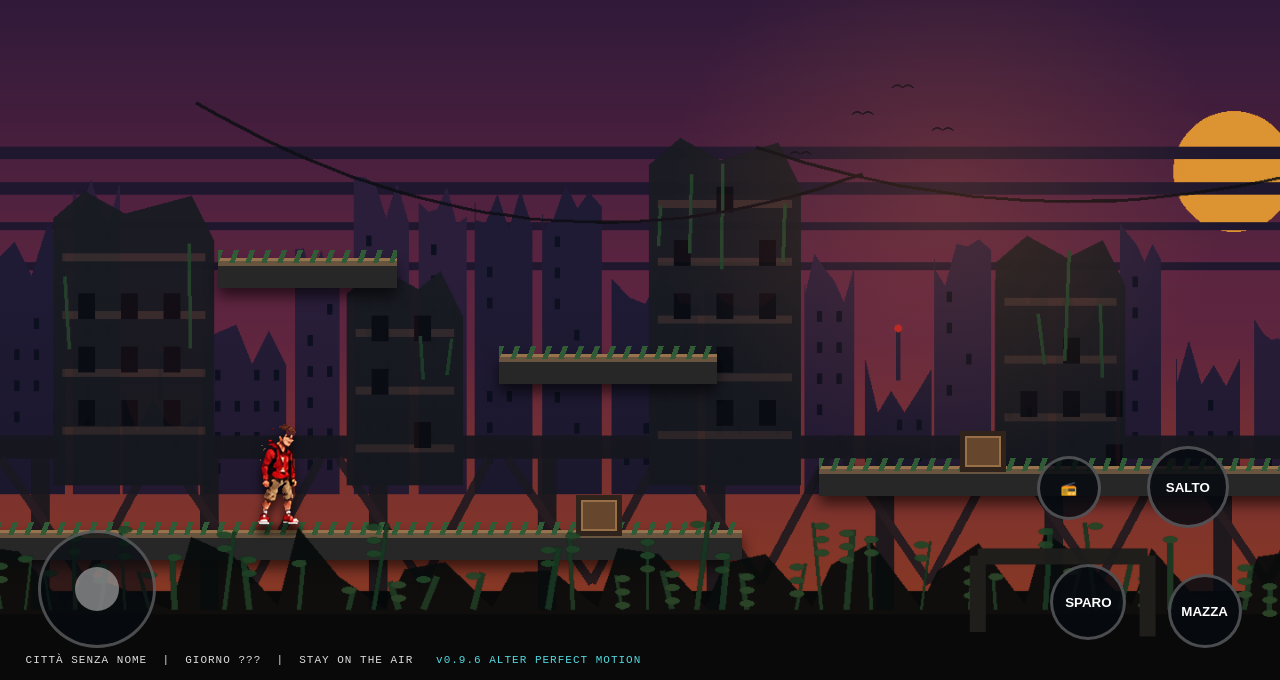
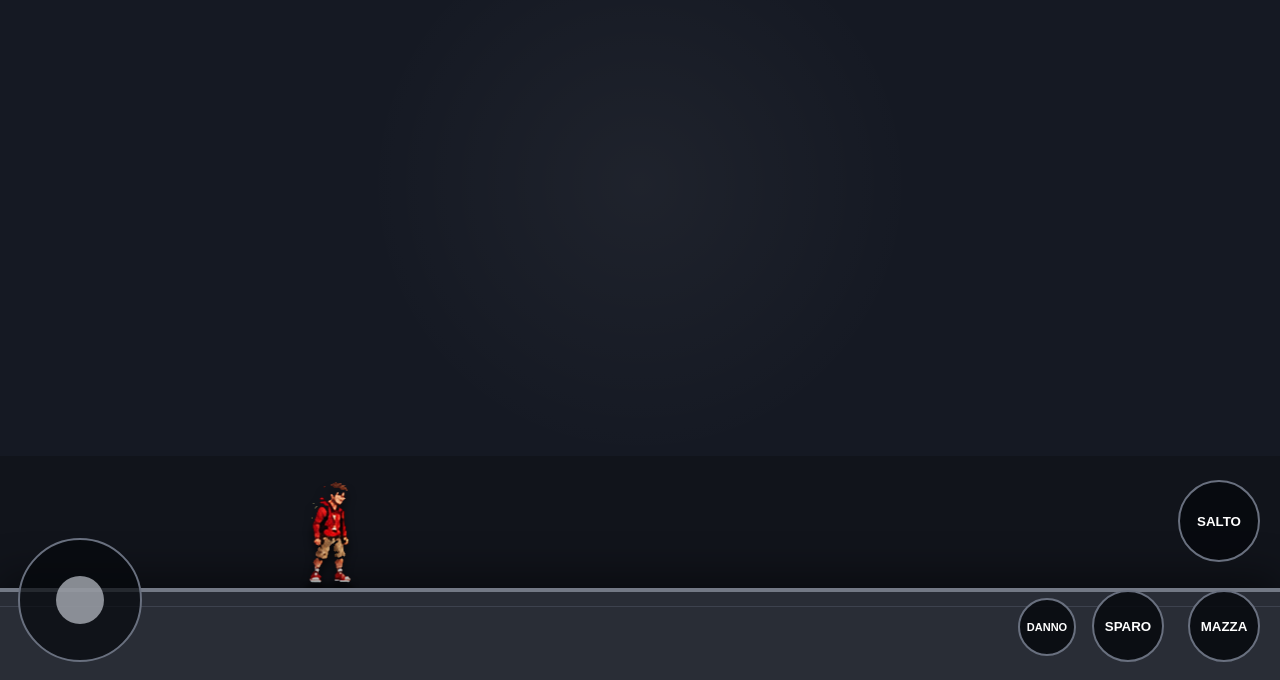
Before and after one commit to Alter93/Eco-Solitario, a plain HTML site: page index.html in a window 1280 px wide. Shown: the part 120-800 px from the top of the page. Drawn offline with Linux system fonts and the light colour scheme.

Commit message:
Add files via upload

```diff
--- a/index.html
+++ b/index.html
@@ -1,57 +1,320 @@
-<!doctype html><html lang="it"><head><meta charset="utf-8">
+<!doctype html>
+<html lang="it">
+<head>
+<meta charset="utf-8">
 <meta name="viewport" content="width=device-width,initial-scale=1,maximum-scale=1,user-scalable=no,viewport-fit=cover">
-<meta name="theme-color" content="#080b10"><link rel="manifest" href="manifest.json">
-<title>Eco Solitario v0.9.6 — Alter Perfect Motion</title>
+<title>Eco Solitario · Alter Motion Lab v0.9.7b</title>
 <style>
 *{box-sizing:border-box;-webkit-user-select:none;user-select:none}
-html,body{margin:0;width:100%;height:100%;overflow:hidden;background:#07090d;font-family:"Courier New",monospace;color:#f1dfb9}
-#rotate{display:none;position:fixed;inset:0;z-index:100;background:#080b10;align-items:center;justify-content:center;text-align:center;font-size:20px}
-#game{position:fixed;inset:0;overflow:hidden;touch-action:none;background:#16142a}
-.layer{position:absolute;inset:0;background-repeat:repeat-x;background-position:center bottom;will-change:background-position}
-#far{background-image:url('layer_far.png');background-size:auto 100%;filter:saturate(1.15) brightness(.93)}
-#mid{background-image:url('layer_mid.png');background-size:auto 100%}
-#fore{background-image:url('layer_fore.png');background-size:auto 100%;z-index:18;pointer-events:none}
-.haze{position:absolute;inset:0;background:radial-gradient(circle at 74% 39%,rgba(255,133,55,.15),transparent 26%),linear-gradient(transparent 48%,rgba(7,8,13,.38));pointer-events:none}
+html,body{margin:0;width:100%;height:100%;overflow:hidden;background:#0b0d12;color:#eee;font-family:ui-monospace,SFMono-Regular,Menlo,monospace}
+#stage{position:fixed;inset:0;overflow:hidden;touch-action:none;background:
+radial-gradient(circle at 50% 38%,rgba(255,255,255,.045),transparent 34%),
+linear-gradient(#151923 0 72%,#11141b 72% 100%)}
+#ground{position:absolute;left:0;right:0;bottom:0;height:92px;background:
+linear-gradient(#737985 0 4px,#292d36 4px 100%);
+box-shadow:0 -12px 40px rgba(0,0,0,.45)}
+#ground:after{content:"";position:absolute;left:0;right:0;top:18px;height:1px;background:#3d424e}
+#player{position:absolute;left:0;top:0;width:96px;height:128px;image-rendering:pixelated;
+transform-origin:50% 100%;filter:drop-shadow(0 8px 5px #0009);will-change:transform}
+#shadow{position:absolute;left:0;top:0;width:52px;height:10px;border-radius:50%;background:#0009;filter:blur(2px)}
+#hud{position:absolute;left:env(safe-area-inset-left,12px);top:env(safe-area-inset-top,12px);padding:10px 12px;
+background:#07090dcc;border:1px solid #444b59;border-radius:9px;font-size:12px;line-height:1.55}
+#hud b{font-size:14px}
+#state{color:#68e0e5} #speed{color:#ffd57a}
+#reset{margin-top:7px;border:1px solid #555b68;background:#151922;color:#fff;padding:6px 9px;border-radius:6px}
+#joy{position:absolute;left:max(18px,env(safe-area-inset-left));bottom:max(18px,env(safe-area-inset-bottom));
+width:124px;height:124px;border-radius:50%;border:2px solid #69707f;background:#07090db5}
+#stick{position:absolute;left:50%;top:50%;width:48px;height:48px;margin:-24px;border-radius:50%;background:#c8ccd6aa;will-change:transform}
+.btn{position:absolute;border-radius:50%;border:2px solid #69707f;background:#07090dd8;color:#fff;font-weight:700;
+display:grid;place-items:center;touch-action:none}
+#jump{right:max(20px,env(safe-area-inset-right));bottom:118px;width:82px;height:82px}
+#shoot{right:116px;bottom:max(18px,env(safe-area-inset-bottom));width:72px;height:72px}
+#bat{right:max(20px,env(safe-area-inset-right));bottom:max(18px,env(safe-area-inset-bottom));width:72px;height:72px}
+#damage{right:204px;bottom:max(24px,env(safe-area-inset-bottom));width:58px;height:58px;font-size:11px}
+#caption{position:absolute;right:16px;top:14px;font-size:11px;color:#8c93a3;text-align:right}
+@media(max-width:700px) and (orientation:portrait){
+  #caption{display:none}
+  #hud{font-size:11px}
+  #damage{right:190px}
+}
+</style>
+</head>
+<body>
+<div id="stage">
+  <div id="hud"><b>ALTER MOTION LAB</b><br>STATO <span id="state">IDLE</span><br>VELOCITÀ <span id="speed">0</span><br><button id="reset">RESET</button></div>
+  <div id="caption">Eco Solitario v0.9.7b<br>solo Alter · nessun mondo</div>
+  <div id="shadow"></div>
+  <canvas id="player" width="96" height="128"></canvas>
+  <div id="ground"></div>
+  <div id="joy"><div id="stick"></div></div>
+  <button class="btn" id="jump">SALTO</button>
+  <button class="btn" id="shoot">SPARO</button>
+  <button class="btn" id="bat">MAZZA</button>
+  <button class="btn" id="damage">DANNO</button>
+</div>
 
-.platform{position:absolute;z-index:7;height:30px;background:linear-gradient(#69543f 0 5px,#272728 5px 100%);border-top:3px solid #96734d;box-shadow:0 8px 14px #0009}
-.platform:after{content:"";position:absolute;left:0;right:0;top:-11px;height:13px;background:repeating-linear-gradient(110deg,#315a36 0 5px,transparent 5px 15px)}
-#plat0{left:-4%;bottom:15%;width:62%}#plat1{left:64%;bottom:23%;width:43%}#plat2{left:39%;bottom:37%;width:17%}#plat3{left:17%;bottom:49%;width:14%}
-.crate{position:absolute;z-index:8;width:46px;height:41px;background:#67462e;border:5px solid #30231c;box-shadow:inset 0 0 0 2px #987047}
+<script>
 
-#player{position:absolute;left:0;top:0;z-index:12;width:96px;height:128px;
-image-rendering:pixelated;image-rendering:crisp-edges;transform-origin:50% 100%;
-filter:drop-shadow(0 7px 5px #000b);will-change:transform;backface-visibility:hidden;
-contain:layout paint style;isolation:isolate;pointer-events:none}
-#player.damage{filter:brightness(1.7) saturate(.4) drop-shadow(0 7px 5px #000b)}
-#shadow{position:absolute;left:0;top:0;z-index:9;width:50px;height:11px;border-radius:50%;background:#0007;filter:blur(2px);will-change:transform}
-.projectile{position:absolute;z-index:16;width:19px;height:5px;background:#ffd078;box-shadow:0 0 10px #ffae41;border-radius:3px}
-.muzzle{position:absolute;z-index:16;width:26px;height:26px;border-radius:50%;background:radial-gradient(circle,#fff 0 15%,#ffc15a 25%,#ff7c30 42%,transparent 70%)}
-.hitfx{position:absolute;z-index:17;width:58px;height:58px;border:4px solid #ffe2a0;border-radius:50%;opacity:.9}
+'use strict';
 
-#hud{position:absolute;z-index:30;left:2%;top:3%;padding:8px 12px;background:#05080eea;border:2px solid #725947;min-width:250px}
-.title{font-size:19px;font-weight:bold;letter-spacing:2px}.red{color:#e65347}.cyan{color:#52d9df}
-#obj{position:absolute;z-index:30;right:3%;top:3%;padding:9px 14px;background:#05080eea;border-left:3px solid #dc974e;min-width:280px}
-#radioBox{position:absolute;z-index:31;right:3%;top:18%;width:355px;padding:11px;background:#03080ef0;border:1px solid #2794a3;display:none}
-.wave{height:14px;margin-top:7px;background:repeating-linear-gradient(90deg,#43dbe2 0 2px,transparent 2px 7px)}
-#joy{position:absolute;z-index:40;left:3%;bottom:4%;width:118px;height:118px;border:3px solid #8888;border-radius:50%;background:#070b11aa}
-.stick{position:absolute;left:50%;top:50%;width:44px;height:44px;margin:-22px;border-radius:50%;background:#bbb9;will-change:transform}
-.btn{position:absolute;z-index:40;border-radius:50%;background:#070b11d8;border:3px solid #8888;color:white;font-weight:bold;display:grid;place-items:center;touch-action:none}
-#jump{right:4%;bottom:19%;width:82px;height:82px}#radio{right:14%;bottom:20%;width:64px;height:64px}
-#shoot{right:12%;bottom:5%;width:76px;height:76px}#hit{right:3%;bottom:4%;width:74px;height:74px}
-#tag{position:absolute;z-index:30;left:2%;bottom:1.8%;font-size:11px;letter-spacing:1px;color:#ddd}#ver{color:#53d8df}
-@media(orientation:portrait){#rotate{display:flex}#game{display:none}}
-</style></head><body>
-<div id="rotate">📻 RUOTA L’iPHONE<br><br><small>STAY ON THE AIR.</small></div>
-<div id="game">
-<div id="far" class="layer"></div><div id="mid" class="layer"></div><div class="haze"></div>
-<div id="plat0" class="platform"></div><div id="plat1" class="platform"></div><div id="plat2" class="platform"></div><div id="plat3" class="platform"></div>
-<div class="crate" style="left:45%;bottom:18%"></div><div class="crate" style="left:75%;bottom:26%"></div>
-<div id="shadow"></div><canvas id="player" width="96" height="128" aria-label="Alter"></canvas><div id="fore" class="layer"></div>
-<div id="hud"><div class="title">ECO SOLITARIO</div>VITA <span class="red">♥♥♥♥♥</span> &nbsp; MUNIZIONI <span id="ammo">12/12</span></div>
-<div id="obj"><span class="red">OBIETTIVO:</span><br>SEGUI LA FREQUENZA <span class="cyan">47.3 FM</span></div>
-<div id="radioBox"><b class="cyan">47.3 FM — RADIO ECO</b><br><br><span id="line">Segnali deboli...</span><div class="wave"></div></div>
-<div id="joy"><div class="stick" id="stick"></div></div>
-<button id="radio" class="btn">📻</button><button id="jump" class="btn">SALTO</button><button id="shoot" class="btn">SPARO</button><button id="hit" class="btn">MAZZA</button>
-<div id="tag">CITTÀ SENZA NOME &nbsp;|&nbsp; GIORNO ??? &nbsp;|&nbsp; STAY ON THE AIR &nbsp; <span id="ver">v0.9.6 ALTER PERFECT MOTION</span></div>
-</div>
-<script src="game.js?v=096"></script></body></html>
+const stage = document.getElementById('stage');
+const player = document.getElementById('player');
+const ctx = player.getContext('2d', {alpha:true, desynchronized:true});
+ctx.imageSmoothingEnabled = false;
+
+const shadow = document.getElementById('shadow');
+const joy = document.getElementById('joy');
+const stick = document.getElementById('stick');
+const stateLabel = document.getElementById('state');
+const speedLabel = document.getElementById('speed');
+
+const W = 96, H = 128, CELL = 96, FRAME_COUNT = 54;
+const GRAV = 1650;
+const WALK_SPEED = 150;
+const RUN_SPEED = 255;
+const JUMP_SPEED = -650;
+const STEP = 1 / 120;
+const STOP_EPSILON = 0.35;
+const FACE_EPSILON = 7;
+const JOY_RADIUS = 42;
+const JOY_DEADZONE = 0.12;
+
+const anim = {
+  idle:   {frames:[0]},
+  walk:   {frames:[6,7,8,9,10,11], stride:116},
+  run:    {frames:[12,13,14,15,16,17,18,19], stride:156},
+  jump:   {frames:[20,21,22,23], fps:14, once:true},
+  air:    {frames:[24,25,26,27], fps:12},
+  fall:   {frames:[28,29,30,31], fps:11},
+  land:   {frames:[32,33,34,35,36,37], fps:16, once:true},
+  shoot:  {frames:[38,39,40,41,42,43], fps:18, once:true},
+  bat:    {frames:[44,45,46,47,48,49], fps:16, once:true},
+  damage: {frames:[50,51,52,53], fps:12, once:true}
+};
+
+const sprite = new Image();
+let spriteReady = false;
+let lastFrame = -1;
+sprite.onload = () => { spriteReady = true; drawFrame(0); };
+sprite.crossOrigin = 'anonymous';
+sprite.src = 'https://raw.githubusercontent.com/Alter93/Eco-Solitario/main/alter_master_sheet.png?v=097';
+
+let x=120, y=0, px=120, py=0;
+let vx=0, vy=0, face=1;
+let grounded=true;
+let state='idle', animTime=0, gaitDistance=0, actionLeft=0;
+let inputAxis=0, joyAxis=0, joyPointer=null, jumpQueued=false;
+let last=null, acc=0;
+const keys = new Set();
+
+function clamp(v,min,max){ return Math.max(min,Math.min(max,v)); }
+function approach(cur,target,delta){
+  if(cur<target) return Math.min(cur+delta,target);
+  if(cur>target) return Math.max(cur-delta,target);
+  return target;
+}
+function deadzone(v){
+  const m=Math.abs(v);
+  if(m<=JOY_DEADZONE) return 0;
+  return Math.sign(v)*clamp((m-JOY_DEADZONE)/(1-JOY_DEADZONE),0,1);
+}
+function groundY(){ return stage.clientHeight - 92 - H; }
+
+function drawFrame(frame){
+  frame=clamp(Math.floor(frame),0,FRAME_COUNT-1);
+  if(!spriteReady || frame===lastFrame) return;
+  ctx.clearRect(0,0,W,H);
+  ctx.drawImage(sprite, frame*CELL, 0, CELL, H, 0, 0, W, H);
+  lastFrame=frame;
+}
+
+function setState(next){
+  if(state===next) return;
+  state=next;
+  animTime=0;
+  if(next==='idle') gaitDistance=0;
+}
+
+function startAction(next){
+  if(actionLeft>0) return;
+  setState(next);
+  const a=anim[next];
+  actionLeft=a.frames.length/a.fps + STEP;
+}
+
+function chooseLocomotion(axis){
+  if(!grounded){
+    setState(vy < -150 ? 'jump' : vy < 110 ? 'air' : 'fall');
+    return;
+  }
+  const speed=Math.abs(vx);
+  if(speed < 6) setState('idle');
+  else if(Math.abs(axis) > 0.72 || speed > 205) setState('run');
+  else setState('walk');
+}
+
+function currentAxis(){
+  const k=Number(keys.has('ArrowRight')||keys.has('KeyD')) - Number(keys.has('ArrowLeft')||keys.has('KeyA'));
+  return k || joyAxis;
+}
+
+function frameForState(){
+  const a=anim[state];
+  if(state==='idle') return a.frames[0];
+
+  if(state==='walk' || state==='run'){
+    const phase=(gaitDistance % a.stride)/a.stride;
+    const index=Math.floor(phase*a.frames.length+1e-9)%a.frames.length;
+    return a.frames[index];
+  }
+
+  const n=Math.floor((animTime+1e-9)*a.fps);
+  const index=a.once ? Math.min(n,a.frames.length-1) : n%a.frames.length;
+  return a.frames[index];
+}
+
+function simulate(dt){
+  px=x; py=y;
+  animTime+=dt;
+  actionLeft=Math.max(0,actionLeft-dt);
+
+  const axis=currentAxis();
+  inputAxis=axis;
+
+  if(actionLeft<=0){
+    const maxSpeed = Math.abs(axis) > 0.72 ? RUN_SPEED : WALK_SPEED;
+    const target = axis * maxSpeed;
+    const reversing = axis && vx && Math.sign(axis)!==Math.sign(vx);
+    const accel = axis ? (reversing ? 2600 : 1750) : 2450;
+    vx=approach(vx,target,accel*dt);
+
+    if(!axis && Math.abs(vx)<=STOP_EPSILON) vx=0;
+    if(Math.abs(vx)>FACE_EPSILON) face=Math.sign(vx);
+  } else {
+    vx*=Math.pow(0.12,dt);
+    if(Math.abs(vx)<=STOP_EPSILON) vx=0;
+  }
+
+  if(jumpQueued && grounded && actionLeft<=0){
+    vy=JUMP_SPEED;
+    grounded=false;
+    setState('jump');
+  }
+  jumpQueued=false;
+
+  const beforeX=x;
+  x += vx*dt;
+  y += vy*dt;
+  vy += GRAV*dt;
+
+  const gy=groundY();
+  if(y>=gy){
+    const landed=!grounded && vy>0;
+    y=gy; vy=0; grounded=true;
+    if(landed && actionLeft<=0) startAction('land');
+  } else {
+    grounded=false;
+  }
+
+  const minX=26;
+  const maxX=Math.max(minX,stage.clientWidth-W-26);
+  if(x<minX){x=minX;vx=Math.max(0,vx);}
+  if(x>maxX){x=maxX;vx=Math.min(0,vx);}
+
+  if(actionLeft<=0){
+    chooseLocomotion(axis);
+    if((state==='walk'||state==='run') && grounded){
+      gaitDistance += Math.abs(x-beforeX);
+    }
+  }
+}
+
+function render(alpha){
+  const rx=px+(x-px)*alpha;
+  const ry=py+(y-py)*alpha;
+
+  player.style.transform=`translate3d(${rx.toFixed(3)}px,${ry.toFixed(3)}px,0) scaleX(${face})`;
+  shadow.style.transform=`translate3d(${(rx+22).toFixed(3)}px,${(groundY()+H-5).toFixed(3)}px,0)`;
+  shadow.style.opacity=grounded?'0.55':'0.22';
+
+  drawFrame(frameForState());
+  stateLabel.textContent=state.toUpperCase();
+  speedLabel.textContent=Math.round(Math.abs(vx));
+}
+
+function loop(now){
+  requestAnimationFrame(loop);
+  if(last===null) last=now;
+  acc+=Math.min(Math.max((now-last)/1000,0),0.1);
+  last=now;
+  while(acc+1e-9>=STEP){
+    simulate(STEP);
+    acc=Math.max(0,acc-STEP);
+  }
+  render(acc/STEP);
+}
+
+function resetPosition(){
+  x=Math.max(40,stage.clientWidth*.22);
+  y=groundY();
+  px=x; py=y; vx=vy=0;
+  grounded=true;
+  state='idle'; animTime=0; gaitDistance=0; actionLeft=0;
+  joyAxis=0; inputAxis=0; jumpQueued=false;
+  stick.style.transform='translate3d(0,0,0)';
+}
+
+function moveJoystick(e){
+  const r=joy.getBoundingClientRect();
+  const raw=e.clientX-r.left-r.width/2;
+  const dx=clamp(raw,-JOY_RADIUS,JOY_RADIUS);
+  stick.style.transform=`translate3d(${dx}px,0,0)`;
+  joyAxis=deadzone(dx/JOY_RADIUS);
+}
+
+joy.addEventListener('pointerdown',e=>{
+  if(joyPointer!==null) return;
+  e.preventDefault();
+  joyPointer=e.pointerId;
+  joy.setPointerCapture(e.pointerId);
+  moveJoystick(e);
+});
+joy.addEventListener('pointermove',e=>{
+  if(e.pointerId===joyPointer){e.preventDefault();moveJoystick(e);}
+});
+['pointerup','pointercancel','lostpointercapture'].forEach(type=>{
+  joy.addEventListener(type,e=>{
+    if(e.pointerId===joyPointer){
+      joyPointer=null; joyAxis=0; stick.style.transform='translate3d(0,0,0)';
+    }
+  });
+});
+
+document.getElementById('jump').addEventListener('pointerdown',e=>{e.preventDefault();jumpQueued=true;});
+document.getElementById('shoot').addEventListener('pointerdown',e=>{e.preventDefault();startAction('shoot');});
+document.getElementById('bat').addEventListener('pointerdown',e=>{e.preventDefault();startAction('bat');});
+document.getElementById('damage').addEventListener('pointerdown',e=>{e.preventDefault();startAction('damage');});
+document.getElementById('reset').addEventListener('click',resetPosition);
+
+window.addEventListener('keydown',e=>{
+  if(['ArrowLeft','ArrowRight','KeyA','KeyD','Space','KeyJ','KeyK','KeyH'].includes(e.code)) e.preventDefault();
+  keys.add(e.code);
+  if(!e.repeat){
+    if(e.code==='Space') jumpQueued=true;
+    if(e.code==='KeyJ') startAction('shoot');
+    if(e.code==='KeyK') startAction('bat');
+    if(e.code==='KeyH') startAction('damage');
+  }
+});
+window.addEventListener('keyup',e=>keys.delete(e.code));
+window.addEventListener('blur',()=>{
+  keys.clear(); joyAxis=0; joyPointer=null; stick.style.transform='translate3d(0,0,0)';
+});
+window.addEventListener('resize',resetPosition);
+
+resetPosition();
+requestAnimationFrame(loop);
+
+</script>
+</body>
+</html>
```
